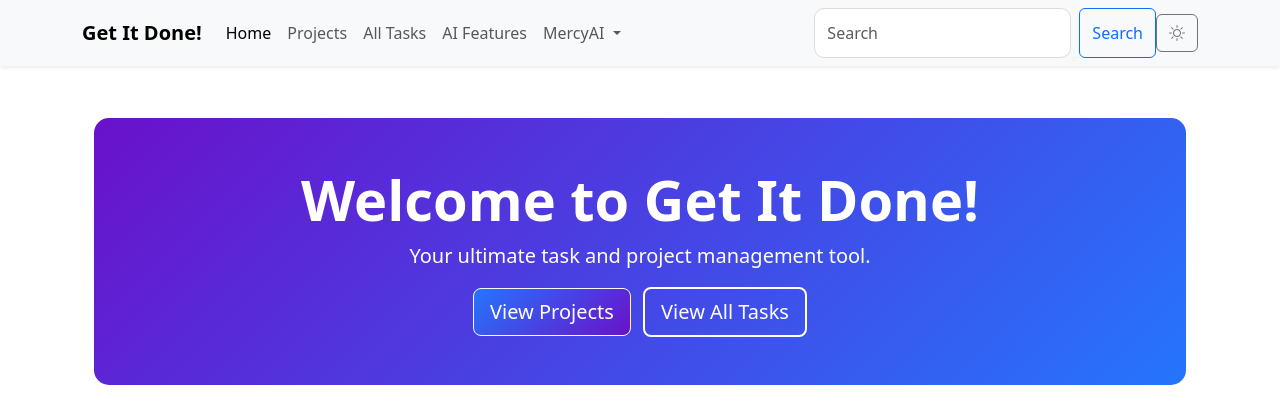
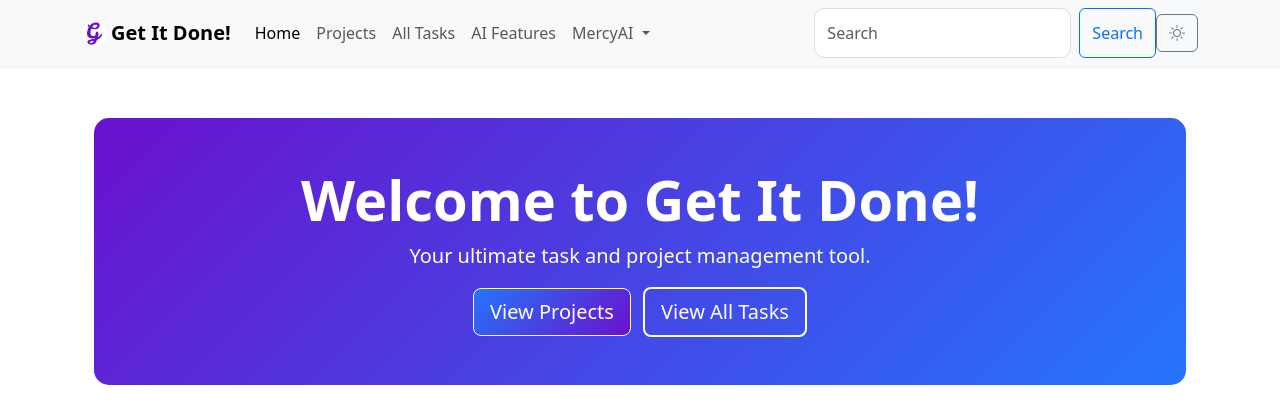
Before and after one commit to Dabeey/GET-IT-DONE-, a Flask app: page / in a window 1280 px wide. Shown: the top 420 px of the page. Run offline with Flask 3, Linux system fonts and the light colour scheme; a user stored in the database is signed in; some libraries are stand-ins or nearby versions.

Commit message:
Add app logo to base.html file

```diff
--- a/templates/base.html
+++ b/templates/base.html
@@ -20,7 +20,10 @@
     <!-- Navbar -->
     <nav class="navbar navbar-expand-lg navbar-light bg-light fixed-top shadow-sm">
         <div class="container">
-            <a class="navbar-brand fw-bold" href="{{ url_for('index') }}">Get It Done!</a>
+            <a class="navbar-brand fw-bold d-flex align-items-center" href="{{ url_for('index') }}">
+                <img src="{{ url_for('static', filename='img/favicon.ico') }}" alt="Logo" width="25" height="25" class="align-middle me-1" style="border-radius: 4px;">
+                Get It Done!
+            </a>
             <button class="navbar-toggler" type="button" data-bs-toggle="collapse" data-bs-target="#navbarNav" aria-controls="navbarNav" aria-expanded="false" aria-label="Toggle navigation">
                 <span class="navbar-toggler-icon"></span>
             </button>
--- a/templates/index.html
+++ b/templates/index.html
@@ -1,6 +1,6 @@
 {% extends 'base.html' %}
 
-{% block title %}Dashboard - Get It Done!{% endblock %}
+{% block title %}Home - Get It Done!{% endblock %}
 
 {% block content %}
 <div class="container text-center">
```
